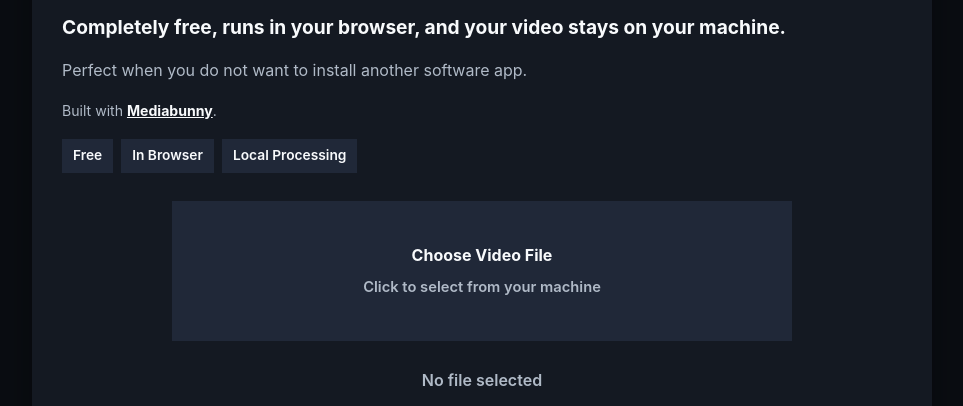
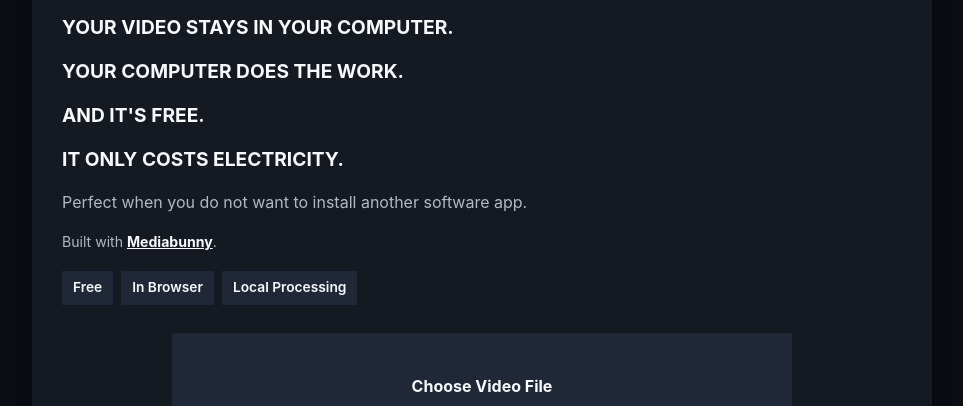
Before and after one commit to shametim/speed-up-video, a plain HTML site: page index.html in a window 1280 px wide. Shown: the part 377-783 px from the top of the page, without its empty margins (158-1121 px from the left). Drawn offline with Linux system fonts and the light colour scheme.

Commit message:
Update hero copy with simple local-processing/free messaging

```diff
--- a/index.html
+++ b/index.html
@@ -317,7 +317,10 @@
                 <button id="themeToggle" class="ghost-btn" type="button">Switch to Light</button>
             </div>
         </div>
-        <p class="hero-text">Completely free, runs in your browser, and your video stays on your machine.</p>
+        <p class="hero-text">YOUR VIDEO STAYS IN YOUR COMPUTER.</p>
+        <p class="hero-text">YOUR COMPUTER DOES THE WORK.</p>
+        <p class="hero-text">AND IT'S FREE.</p>
+        <p class="hero-text">IT ONLY COSTS ELECTRICITY.</p>
         <p>Perfect when you do not want to install another software app.</p>
         <p class="small">Built with <a href="https://mediabunny.dev/" target="_blank" rel="noopener noreferrer">Mediabunny</a>.</p>
         <div class="meta">
```
